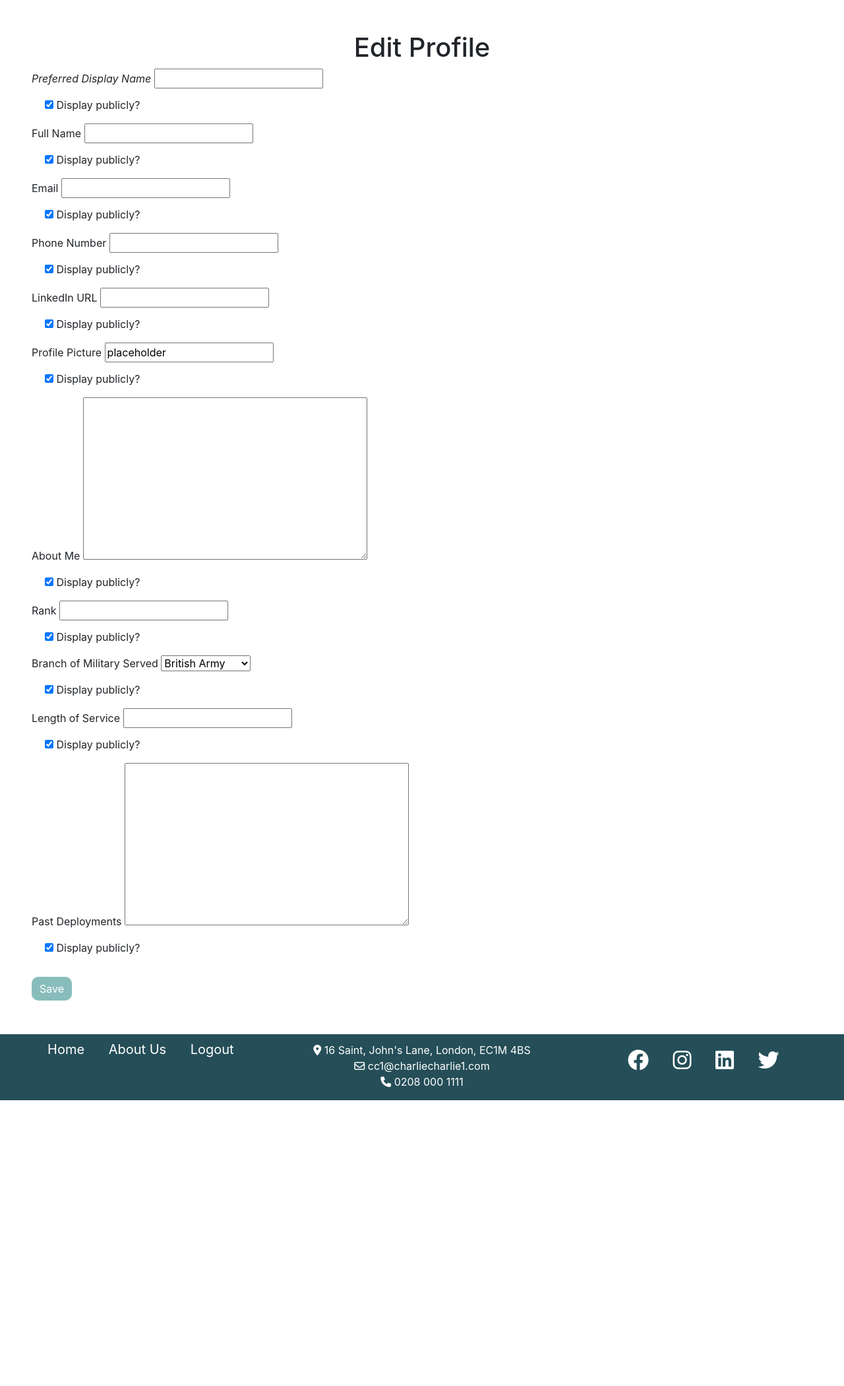
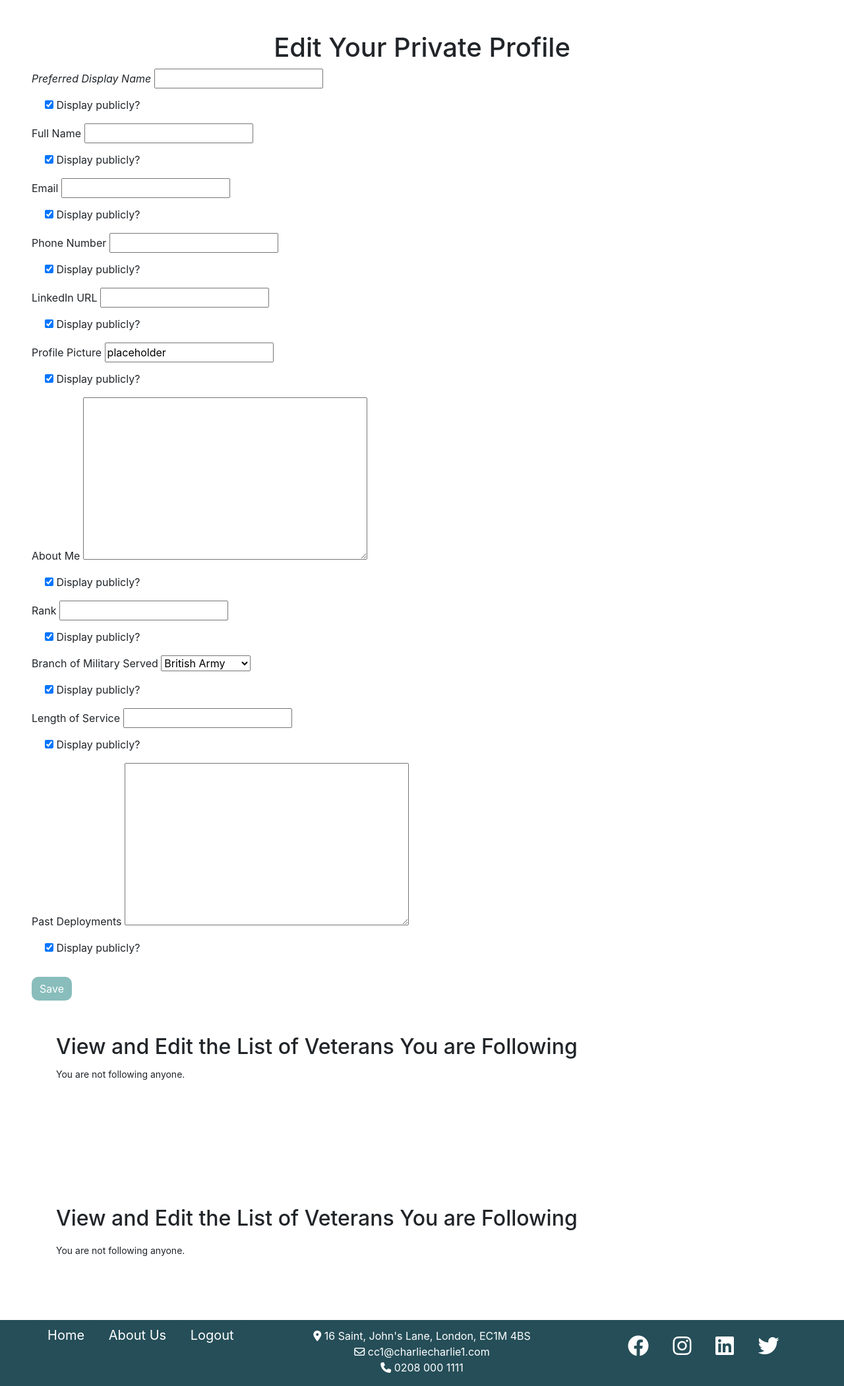
Before and after one commit to TuckerFaulk/Hackathon-Apr-23, a Django app: page /profile/profile/ in a window 1280 px wide. Shown: the part 62-2162 px from the top of the page at 66% size. Before the commit the page ends 1729 px from the top, so only its background shows below. Run offline with Django 3.2, Linux system fonts and the light colour scheme; the visitor is signed in with stand-in values (Sample User, id 1).

Commit message:
Add rendering of followed users list, WIP

```diff
--- a/profiles/templates/profiles/profile.html
+++ b/profiles/templates/profiles/profile.html
@@ -3,7 +3,7 @@
 {% load custom_filters %}
 
 {% block content %}
-    <h1 class="text-center mt-5">Edit Profile</h1>
+    <h1 class="text-center mt-5">Edit Your Private Profile</h1>
     <div class="mx-5 mb-5">
         <form method="POST" enctype="multipart/form-data">
             {% csrf_token %}
@@ -123,4 +123,120 @@
         </form>
     </div>
 
+    <!-- LISTS OF PROFILES THE USER IS FOLLOWING -->
+    <div class="container">
+        <div class="row">
+            <div class="col">
+                <h2>View and Edit the List of Veterans You are Following</h2>
+            </div>
+        </div>
+        <div class="row">
+            <div class="col-12">
+                {% if followuser %}
+                <p>List of Veterans You Are Following:</p>
+                {% else %}
+                <p class="mt-1">You are not following anyone.</p>
+                <div class="col mt-3 pl-0">
+                    <li class="nav-item {% if request.resolver_match.url_name == '/public_profile_list/' %}active{% endif %}">
+                        <a class="nav-link" href="{% url 'public_profile_list' %}">Find a Veteran</a>
+                    </li>
+                </div>
+                {% endif %}
+            </div>
+        </div>
+        <div class="container mb-5">
+            {% if followuser %}
+                <div class="container mx-auto">
+                    {% if user_profile.preferred_display_name %}
+                    <h1 class="red-font text-center">{{ user_profile.preferred_display_name }}</h1>
+                    {% endif %}
+
+                    {% if user_profile.profile_picture %}
+                        <img src="{{ user_profile.profile_picture.url }}" alt="{{ user_profile.preferred_display_name }}">
+                    {% endif %}
+
+                    {% if user_profile.is_fullname %}
+                    <div class="row">
+                        <div class="col-sm-3 font-weight-bold red-font text-center">Full Name:</div>
+                        <div class="col-sm-9">{{ user_profile.fullname }}</div>
+                    </div>
+                    {% endif %}
+
+                    {% if user_profile.is_user_email %}
+                        {% if user_profile.user_email %}
+                            <p><strong>Email:</strong> {{ user_profile.user_email }}</p>
+                        {% endif %}
+                    {% endif %}
+
+                    {% if user_profile.is_user_phone %}
+                        {% if user_profile.user_phone %}
+                            <p><strong>Phone:</strong> {{ user_profile.user_phone }}</p>
+                        {% endif %}
+                    {% endif %}
+
+                    {% if user_profile.is_linkedin %}
+                        {% if user_profile.linkedin %}
+                            <p><strong>LinkedIn:</strong> {{ user_profile.linkedin }}</p>
+                        {% endif %}
+                    {% endif %}
+
+                    {% if user_profile.is_about_me %}
+                        {% if user_profile.about_me %}
+                            <p><strong>About Me:</strong> {{ user_profile.about_me|safe }}</p>
+                        {% endif %}
+                    {% endif %}
+
+                    {% if user_profile.is_rank %}
+                        {% if user_profile.rank %}
+                            <p><strong>Rank:</strong> {{ user_profile.rank }}</p>
+                        {% endif %}
+                    {% endif %}
+
+                    {% if user_profile.is_branch_of_military_served %}
+                        {% if user_profile.branch_of_military_served %}
+                            <p><strong>Branch of Military Served:</strong> {{ user_profile.get_branch_of_military_served_display }}</p>
+                        {% endif %}
+                    {% endif %}
+
+                    {% if user_profile.is_length_of_service %}
+                        {% if user_profile.length_of_service %}
+                            <p><strong>Length of Service:</strong> {{ user_profile.length_of_service }}</p>
+                        {% endif %}
+                    {% endif %}
+
+                    {% if user_profile.is_past_deployments %}
+                        {% if user_profile.past_deployments %}
+                            <p><strong>Past Deployments:</strong> {{ user_profile.past_deployments|safe }}</p>
+                        {% endif %}
+                    {% endif %}
+                </div>
+            {% endif %}
+        </div>
+
+    </div>
+
+    <!-- LISTS OF PROFILES THE USER IS FOLLOWING -->
+    <div class="container">
+        <div class="row">
+            <div class="col">
+                <h2>View and Edit the List of Veterans You are Following</h2>
+            </div>
+        </div>
+        <div class="row">
+            <div class="col-12">
+                {% if followuser %}
+                    <p>List of Veterans You Are Following:</p>
+                    <ul>
+                    {% for followee in followuser %}
+                        <li>{{ followee.followed_user }}</li>
+                    {% endfor %}
+                    </ul>
+                {% else %}
+                    <p>You are not following anyone.</p>
+                {% endif %}
+            </div>
+        </div>
+    </div>
+
+
 {% endblock %}
--- a/profiles/templates/profiles/public_profile_list.html
+++ b/profiles/templates/profiles/public_profile_list.html
@@ -3,7 +3,7 @@
 
 
 {% block content %}
-    <h1 class="text-center">Public Profiles</h1>
+    <h1 class="text-center">Find a Veteran</h1>
     <!-- SEARCHING & FILTERING: -->
     <!-- <div class="container mx-auto pr-5 pl-r">
         <form class="form-inline my-2 my-lg-0" method="GET">
@@ -84,4 +84,6 @@
         <p>No profiles found.</p>
     {% endif %}
     </div>
+
+
 {% endblock %}
--- a/profiles/urls.py
+++ b/profiles/urls.py
@@ -14,7 +14,9 @@ urlpatterns = [
           name='public_profile_list'),
      path('profile/followlist/', views.followuser, name='followlist'),
      path('follow-list/', views.followuser, name='follow_list'),
-     path('add-to-follow-list/<int:user_id>/', views.add_to_follow, name='add_to_follow'),
-     path('remove-from-follow-list/<int:user_id>/', views.remove_from_follow_list, name='remove_from_follow'),
+     path('add-to-follow-list/<int:user_id>/',
+          views.add_to_follow, name='add_to_follow'),
+     path('remove-from-follow-list/<int:user_id>/',
+          views.remove_from_follow_list, name='remove_from_follow'),
 
 ]
--- a/profiles/views.py
+++ b/profiles/views.py
@@ -166,18 +166,20 @@ def add_to_follow(request, user_id):
     followed_user = get_object_or_404(UserProfile, user=user)
 
     # Check if the user is already in the follow list
-    existing = FollowList.objects.filter(followed_user=followed_user, user=request.user).exists()
+    existing = FollowList.objects.filter(followed_user=followed_user,
+                                         user=request.user).exists()
 
     if existing:
         messages.info(
             request,
-            f'{followed_user.preferred_display_name} is already in your follow list.'
+            f'{followed_user.preferred_display_name} is already in your list.'
         )
     else:
-        follow_user = FollowList.objects.create(followed_user=followed_user, user=request.user)
+        follow_user = FollowList.objects.create(followed_user=followed_user,
+                                                user=request.user)
         messages.success(
             request,
-            f'{followed_user.preferred_display_name} has been added to your follow list.'
+            f'{followed_user.preferred_display_name} is added to your list.'
         )
 
     return redirect(reverse('public_profile', args=[followed_user.id]))
@@ -200,3 +202,15 @@ def remove_from_follow_list(request, user_id):
     )
 
     return redirect(reverse('public_profile', args=[public_profile.id]))
+
+
+@login_required
+def following_list(request):
+    user = request.user
+    user_profile = UserProfile.objects.get(user=user)
+    followuser = FollowList.objects.filter(user=user)
+    context = {
+        'user_profile': user_profile,
+        'followuser': followuser,
+    }
+    return render(request, 'profiles/profile.html', context)
```
Also changed, not shown: charlie_charlie_one/settings.py (+14 -0 lines), profiles/admin.py (+7 -1 lines).
